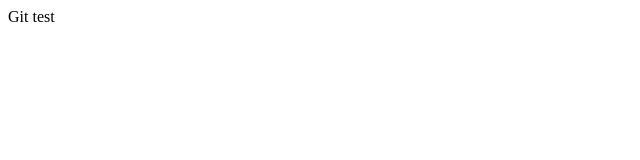
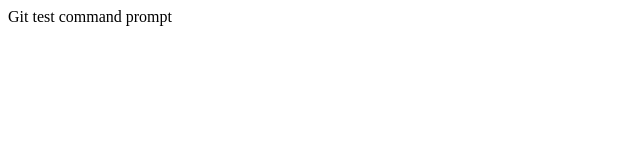
Before and after one commit to WebInterfaceSolutions/VehicleSite, a plain HTML site: page index.html in a window 1280 px wide. Shown: the whole page, without its empty margins (0-640 px from the left). Drawn offline with Linux system fonts and the light colour scheme.

Commit message:
added new content

```diff
--- a/index.html
+++ b/index.html
@@ -5,7 +5,9 @@
 </head>
 
 <body>
-<div>Git test</div>
+<div>Git test command prompt
+
+</div>
 </body>
 
 </html>
```
